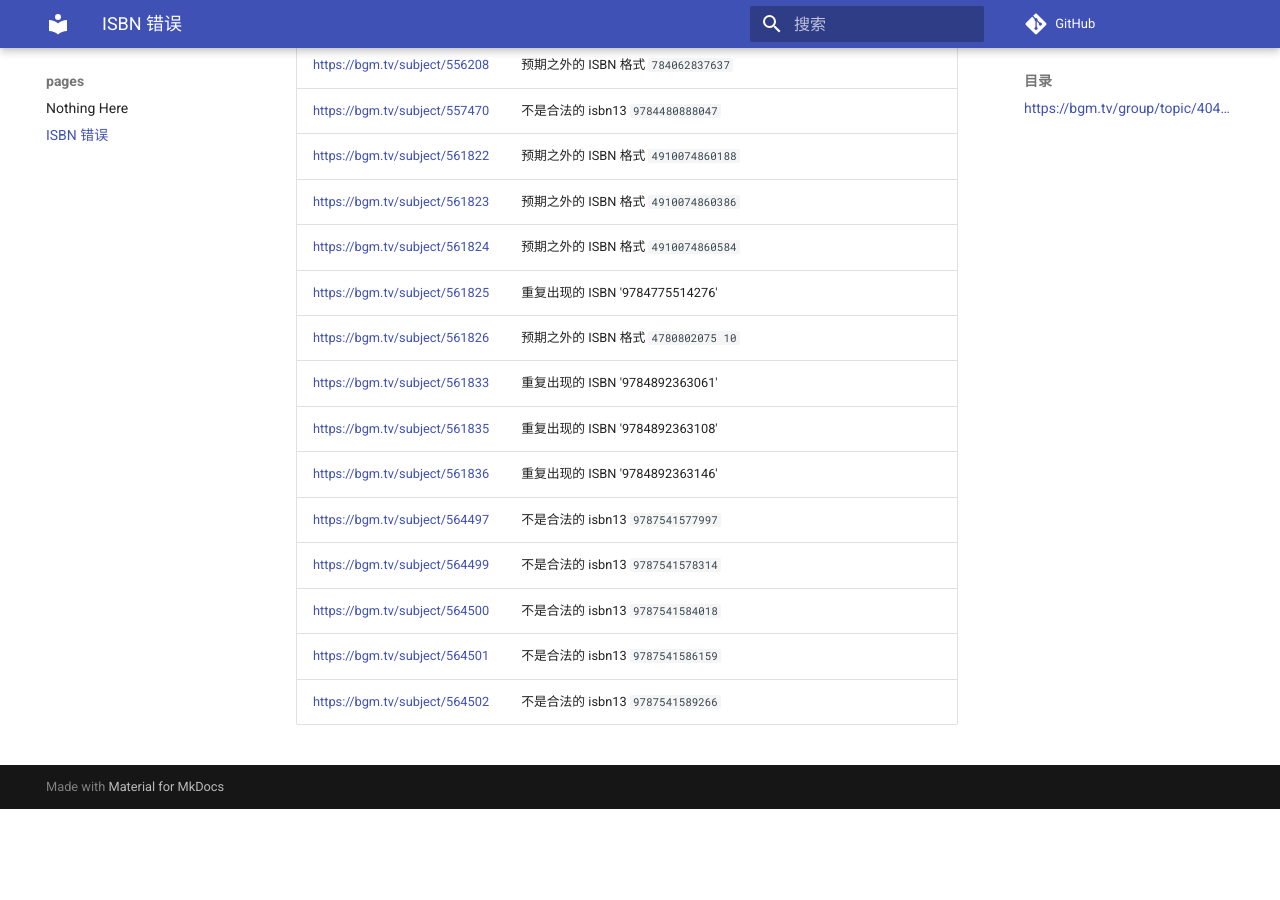
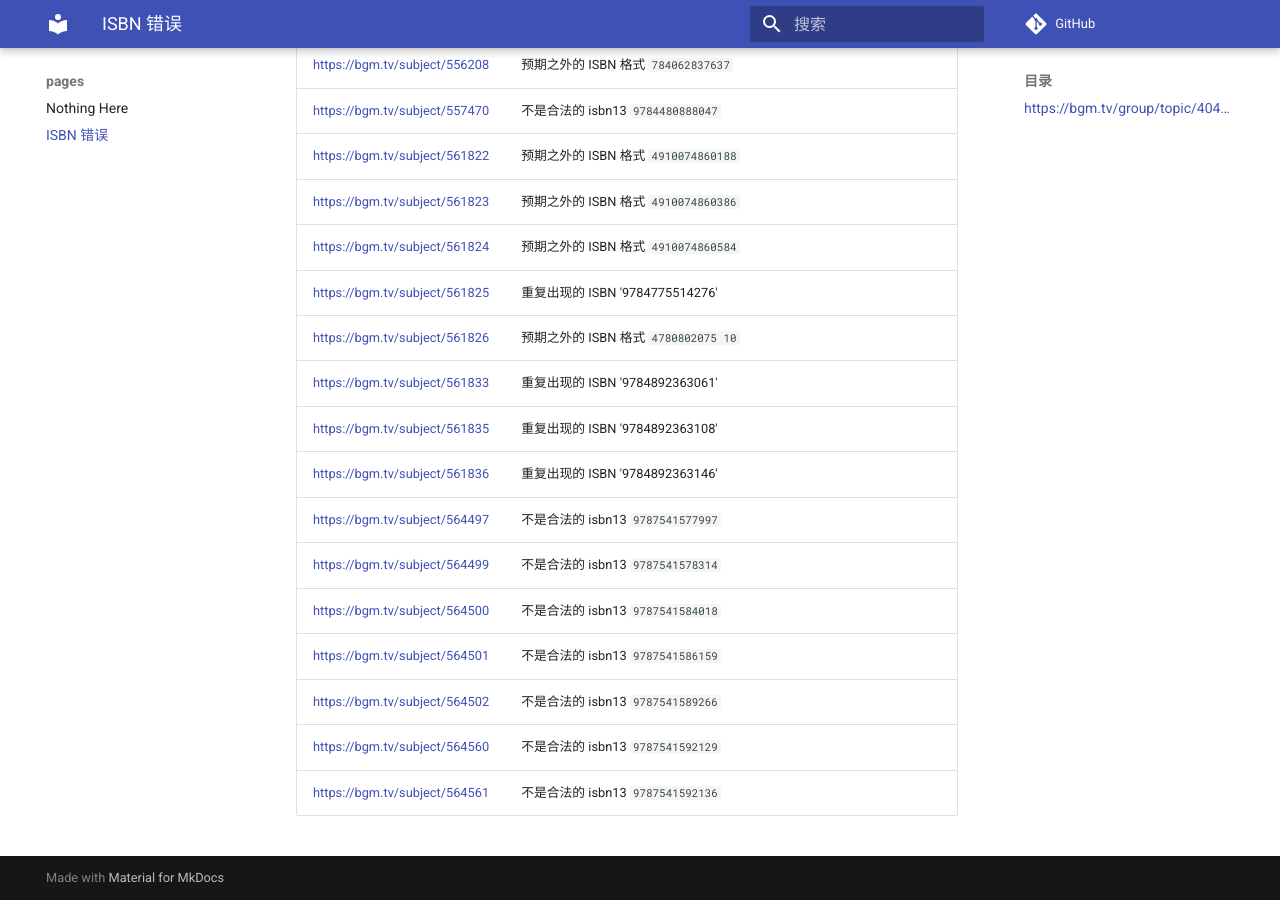
Before and after one commit to trim21/bangumi-pages, an MkDocs documentation site: the page built from docs/isbn.md, in a window 1280 px wide and 900 px high, scrolled down 7505 px. Built offline with MkDocs 1.6.1 and Material for MkDocs 9.7.7, drawn with Linux system fonts in a browser that asks for light colours; comment, search, counter and statistics services are not loaded; before the commit the page ends 8314 px from its top, so only the background shows below that.

Commit message:
update isbn.md

```diff
--- a/docs/isbn.md
+++ b/docs/isbn.md
@@ -179,3 +179,5 @@ total 174
 | <https://bgm.tv/subject/564500> | 不是合法的 isbn13 <code>9787541584018</code> |
 | <https://bgm.tv/subject/564501> | 不是合法的 isbn13 <code>9787541586159</code> |
 | <https://bgm.tv/subject/564502> | 不是合法的 isbn13 <code>9787541589266</code> |
+| <https://bgm.tv/subject/564560> | 不是合法的 isbn13 <code>9787541592129</code> |
+| <https://bgm.tv/subject/564561> | 不是合法的 isbn13 <code>9787541592136</code> |
```
Also changed, not shown: other parts of docs/isbn.md (+1 -1 lines).
